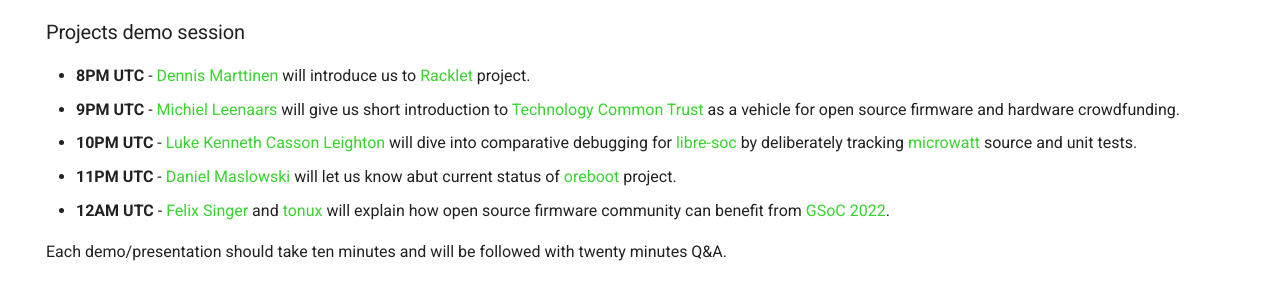
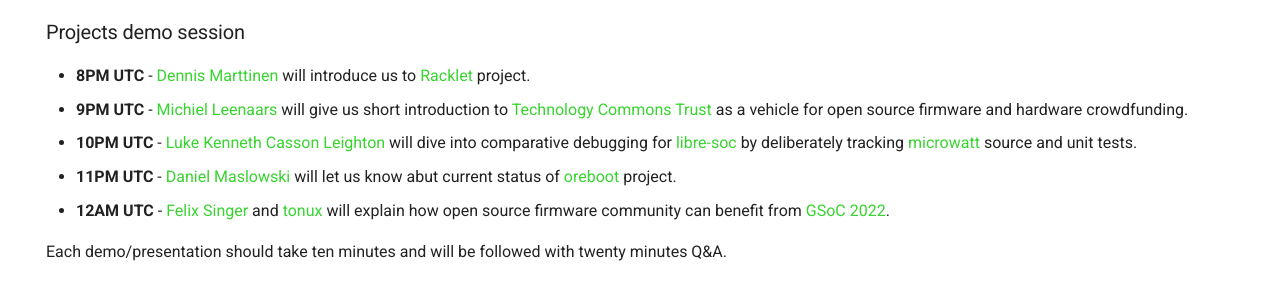
Before and after one commit to Dasharo/vpub, an MkDocs documentation site: the page built from docs/index.md, in a window 1280 px wide and 900 px high, scrolled down 964 px. Shown: the part 160-452 px from the top of the window. Built offline with MkDocs 1.6.1 and Material for MkDocs 9.7.7, drawn with Linux system fonts in a browser that asks for light colours.

Commit message:
docs/index.md: fix typo
Signed-off-by: Piotr Król <piotr.krol@3mdeb.com>

```diff
--- a/docs/index.md
+++ b/docs/index.md
@@ -24,7 +24,7 @@
 ### Projects demo session
 
 * **8PM UTC** - [Dennis Marttinen](https://twitter.com/twelho) will introduce us to [Racklet](https://racklet.io/) project.
-* **9PM UTC** - [Michiel Leenaars](https://nlnet.nl/people/leenaars.html) will give us short introduction to [Technology Common Trust](https://technologycommons.org/) as a vehicle for open source firmware and hardware crowdfunding.
+* **9PM UTC** - [Michiel Leenaars](https://nlnet.nl/people/leenaars.html) will give us short introduction to [Technology Commons Trust](https://technologycommons.org/) as a vehicle for open source firmware and hardware crowdfunding.
 * **10PM UTC** - [Luke Kenneth Casson Leighton](http://twitter.com/lkcl) will dive into comparative debugging for [libre-soc](https://libre-soc.org/) by deliberately tracking [microwatt](https://github.com/antonblanchard/microwatt) source and unit tests.
 * **11PM UTC** - [Daniel Maslowski](https://twitter.com/OrangeCMS) will let us know abut current status of [oreboot](https://github.com/oreboot/oreboot) project.
 * **12AM UTC** - [Felix Singer](https://twitter.com/felixsinger1) and [tonux](https://github.com/Tonux599) will explain how open source firmware community can benefit from [GSoC 2022](https://mail.coreboot.org/hyperkitty/list/coreboot@coreboot.org/thread/PGKTAPC3UEPG722JBUBZYIQQ2UZSGRNA/).
```
